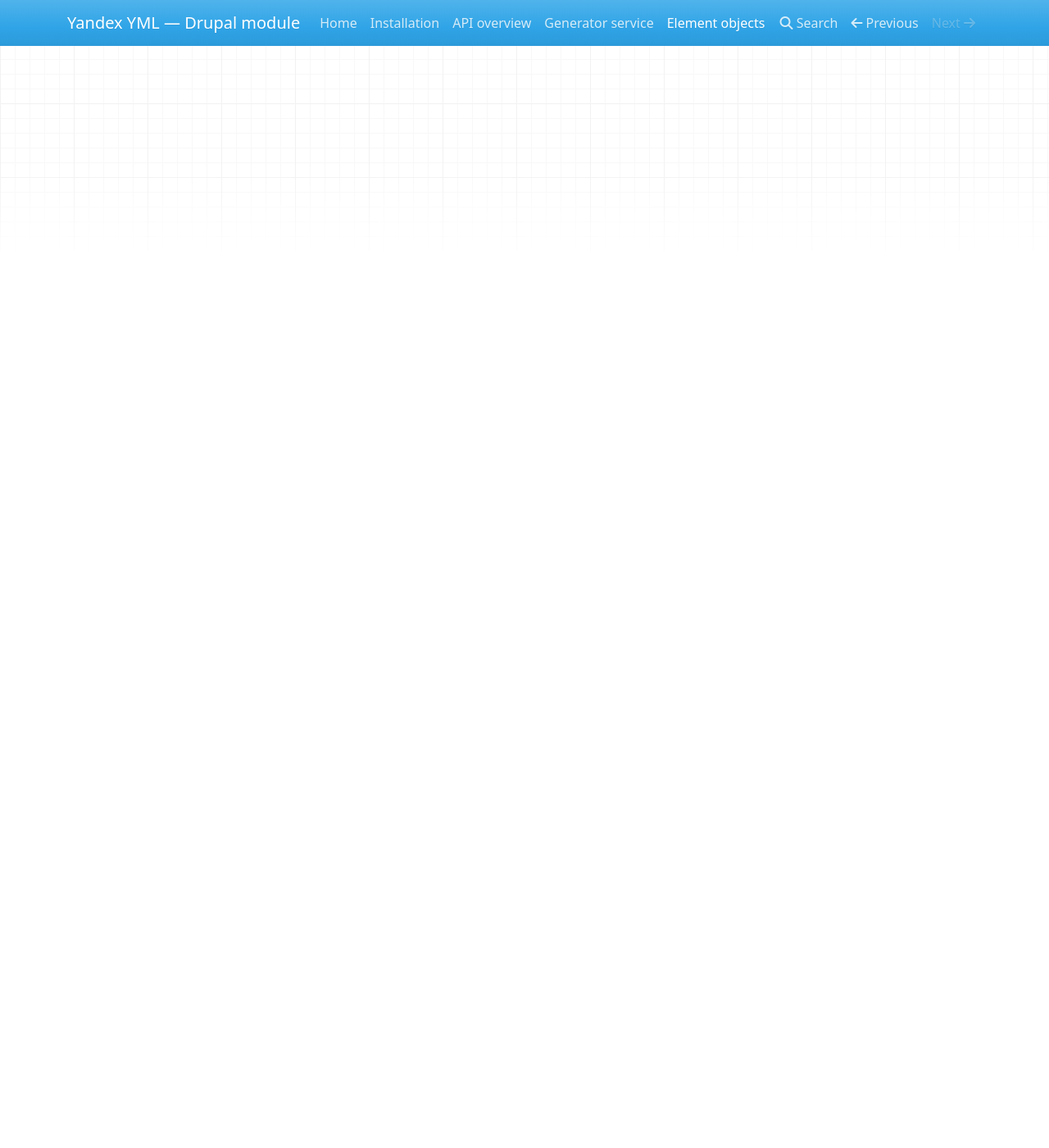
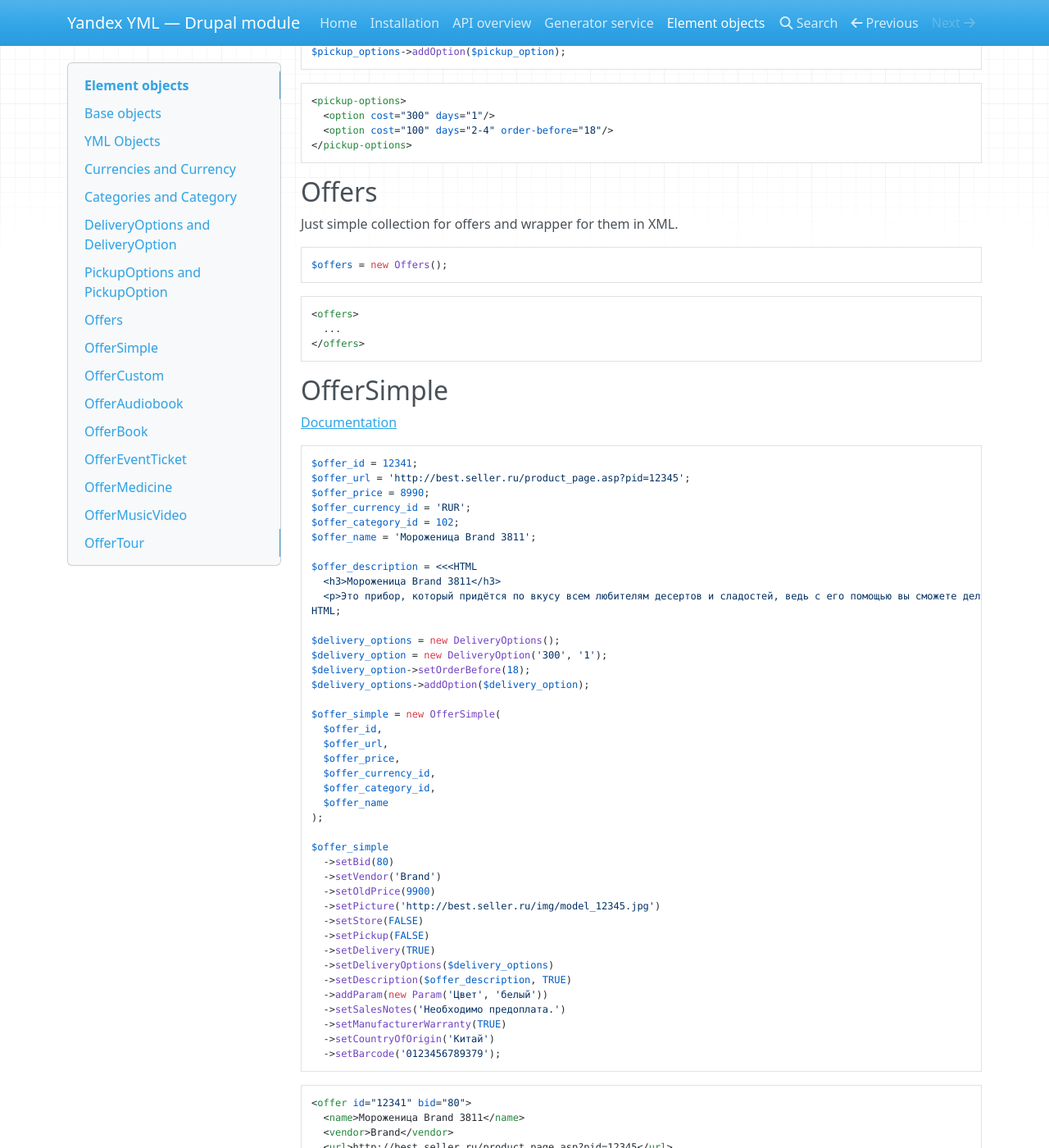
Before and after one commit to Niklan/yandex_yml, an MkDocs documentation site: the page built from docs/element-objects.md, in a window 1280 px wide and 1400 px high, scrolled down 3751 px. Shown: the whole window at 82% size. Built offline with MkDocs 1.6.1, drawn with Linux system fonts in a browser that asks for light colours; nearby versions of some CDN libraries; old or Windows-style settings are respelled for this version of MkDocs; some of the changed text lies outside the part shown.

Commit message:
Documentation WIP and fixed some bugs.

````diff
--- a/docs/element-objects.md
+++ b/docs/element-objects.md
@@ -74,7 +74,7 @@ $shop_info = new Shop('BestSeller', 'The Best inc.');
 // By default the platform and version is not set, for clean file. But
 // show some love to Drupal by set it up.
 $shop_info->setPlatform('Drupal');
-$shop_info->setVersion(\Drupal::VERSION);
+$shop_info->setVersion(Drupal::VERSION);
 
 // Add currencies first.
 $shop_info->setCurrencies($currencies);
@@ -164,11 +164,136 @@ $categories->addCategory($another_category);
 
 ## DeliveryOptions and DeliveryOption
 
+[Documentation](https://yandex.ru/support/partnermarket/elements/delivery-options.html)
+
+```php
+$delivery_options = new DeliveryOptions();
+$delivery_options->addOption(new DeliveryOption('300', '1'));
+
+$delivery_option = new DeliveryOption('100', '2-4');
+$delivery_option->setOrderBefore('18');
+
+$delivery_options->addOption($delivery_option);
+```
+
+```xml
+<delivery-options>
+  <option cost="300" days="1"/>
+  <option cost="100" days="2-4" order-before="18"/>
+</delivery-options>
+```
+
 ## PickupOptions and PickupOption
 
+[Documentation](https://yandex.ru/support/partnermarket/elements/pickup-options.html)
+
+```php
+$pickup_options = new PickupOptions();
+$pickup_options->addOption(new PickupOption('300', '1'));
+
+$pickup_option = new PickupOption('100', '2-4');
+$pickup_option->setOrderBefore('18');
+
+$pickup_options->addOption($pickup_option);
+```
+
+```xml
+<pickup-options>
+  <option cost="300" days="1"/>
+  <option cost="100" days="2-4" order-before="18"/>
+</pickup-options>
+```
 ## Offers
 
+Just simple collection for offers and wrapper for them in XML.
+
+```php
+$offers = new Offers();
+```
+
+```xml
+<offers>
+  ...
+</offers>
+```
+
 ## OfferSimple
+
+[Documentation](https://yandex.ru/support/partnermarket/offers.html)
+
+```php
+$offer_id = 12341;
+$offer_url = 'http://best.seller.ru/product_page.asp?pid=12345';
+$offer_price = 8990;
+$offer_currency_id = 'RUR';
+$offer_category_id = 102;
+$offer_name = 'Мороженица Brand 3811';
+
+$offer_description = <<<HTML
+  <h3>Мороженица Brand 3811</h3>
+  <p>Это прибор, который придётся по вкусу всем любителям десертов и сладостей, ведь с его помощью вы сможете делать вкусное домашнее мороженое из натуральных ингредиентов.</p>
+HTML;
+
+$delivery_options = new DeliveryOptions();
+$delivery_option = new DeliveryOption('300', '1');
+$delivery_option->setOrderBefore(18);
+$delivery_options->addOption($delivery_option);
+
+$offer_simple = new OfferSimple(
+  $offer_id,
+  $offer_url,
+  $offer_price,
+  $offer_currency_id,
+  $offer_category_id,
+  $offer_name
+);
+
+$offer_simple
+  ->setBid(80)
+  ->setVendor('Brand')
+  ->setOldPrice(9900)
+  ->setPicture('http://best.seller.ru/img/model_12345.jpg')
+  ->setStore(FALSE)
+  ->setPickup(FALSE)
+  ->setDelivery(TRUE)
+  ->setDeliveryOptions($delivery_options)
+  ->setDescription($offer_description, TRUE)
+  ->addParam(new Param('Цвет', 'белый'))
+  ->setSalesNotes('Необходимо предоплата.')
+  ->setManufacturerWarranty(TRUE)
+  ->setCountryOfOrigin('Китай')
+  ->setBarcode('0123456789379');
+```
+
+```xml
+<offer id="12341" bid="80">
+  <name>Мороженица Brand 3811</name>
+  <vendor>Brand</vendor>
+  <url>http://best.seller.ru/product_page.asp?pid=12345</url>
+  <price>8990</price>
+  <oldprice>9900</oldprice>
+  <currencyId>RUR</currencyId>
+  <categoryId>102</categoryId>
+  <picture>http://best.seller.ru/img/model_12345.jpg</picture>
+  <store>false</store>
+  <pickup>false</pickup>
+  <delivery>true</delivery>
+  <delivery-options>
+    <option cost="300" days="1" order-before="18"/>
+  </delivery-options>
+  <description>
+  <![CDATA[
+    <h3>Мороженица Brand 3811</h3>
+    <p>Это прибор, который придётся по вкусу всем любителям десертов и сладостей, ведь с его помощью вы сможете делать вкусное домашнее мороженое из натуральных ингредиентов.</p>
+  ]]>
+  </description>
+  <param name="Цвет">белый</param>
+  <sales_notes>Необходима предоплата.</sales_notes>
+  <manufacturer_warranty>true</manufacturer_warranty>
+  <country_of_origin>Китай</country_of_origin>
+  <barcode>0123456789379</barcode>
+</offer>
+```
 
 ## OfferCustom
 
````
Also changed, not shown: docs/api-overview.md (+1 -0 lines), 5 other files.
